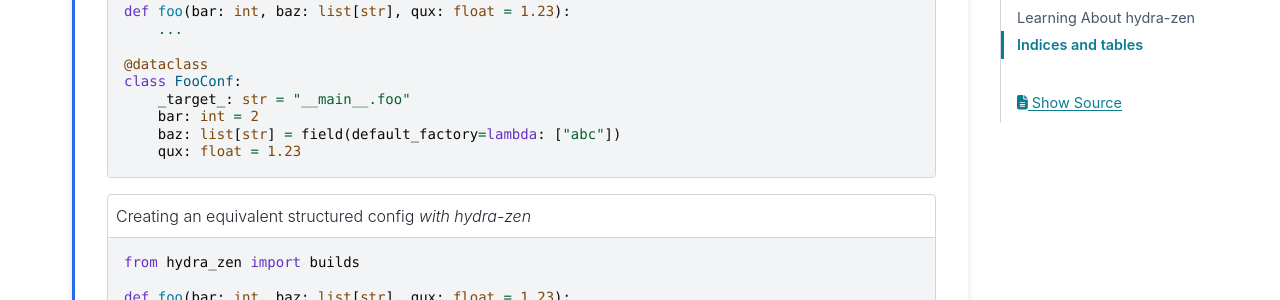
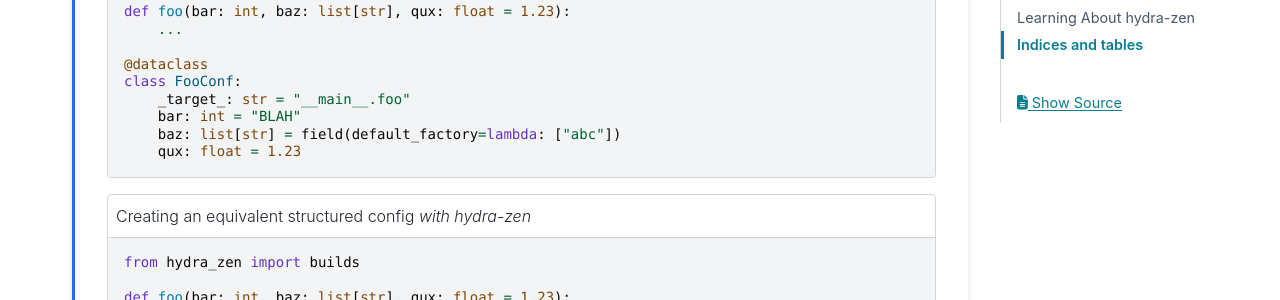
Before and after one commit to mit-ll-responsible-ai/hydra-zen, a Sphinx documentation site: the page built from docs/source/index.rst, in a window 1280 px wide and 900 px high, scrolled down 897 px. Shown: the part 152-452 px from the top of the window. Built offline with Sphinx 7.4.7 and the PyData theme 0.15.4, drawn with Linux system fonts in a browser that asks for light colours; the version number could not be read and is left out.

Commit message:
should fail

```diff
--- a/docs/source/changes.rst
+++ b/docs/source/changes.rst
@@ -121,7 +121,7 @@
 Improvements
 ------------
 - :func:`~hydra_zen.hydrated_dataclass` will now produce a pickle-compatible dataclass type. See :pull:`338`.
-- All docstring examples are now scanned by pyright as part of our CI process.
+- All docstring documentation examples are now scanned by pyright as part of our CI process. Several errors in the documentation were fixed. See :pull:`343` and :pull:`344`
 
 Compatibility-Breaking Changes
 ------------------------------
--- a/docs/source/index.rst
+++ b/docs/source/index.rst
@@ -51,7 +51,7 @@
      @dataclass
      class FooConf:
          _target_: str = "__main__.foo"
-         bar: int = 2
+         bar: int = "BLAH"
          baz: list[str] = field(default_factory=lambda: ["abc"])
          qux: float = 1.23
 
```
